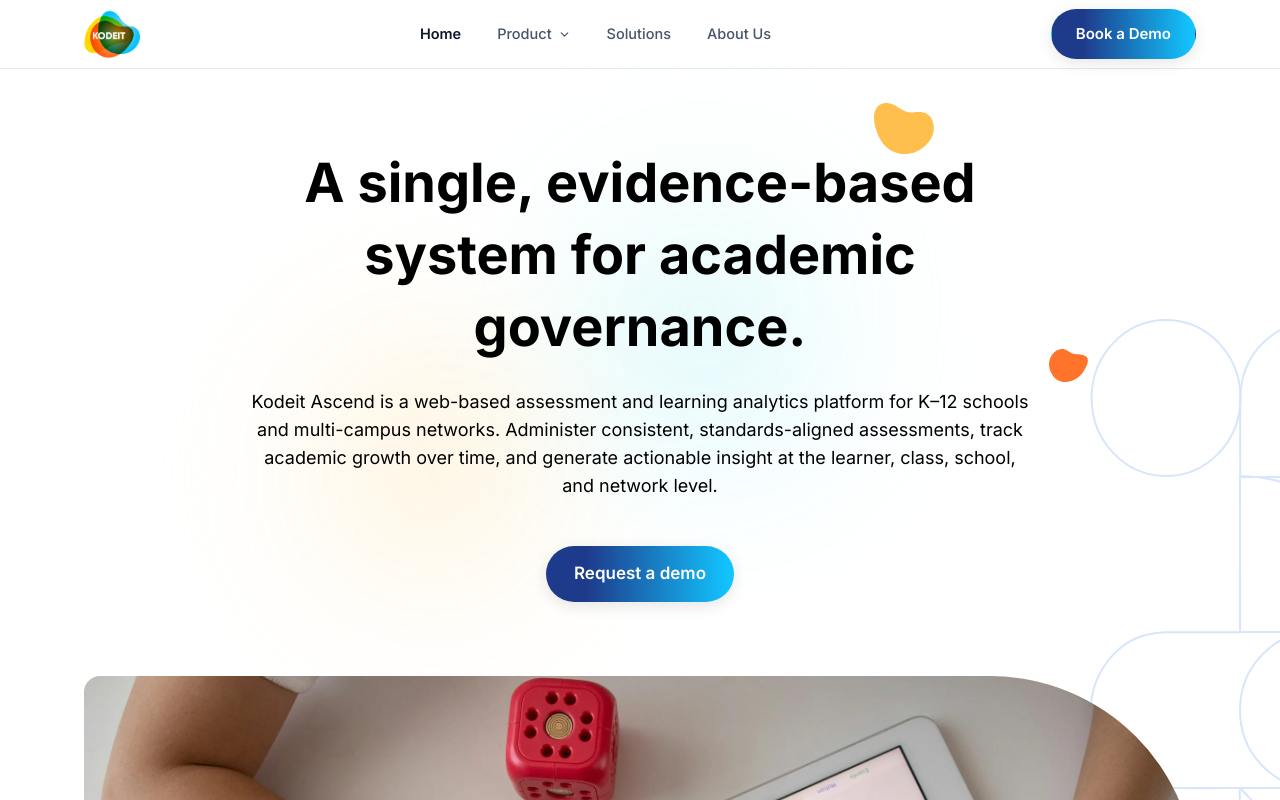
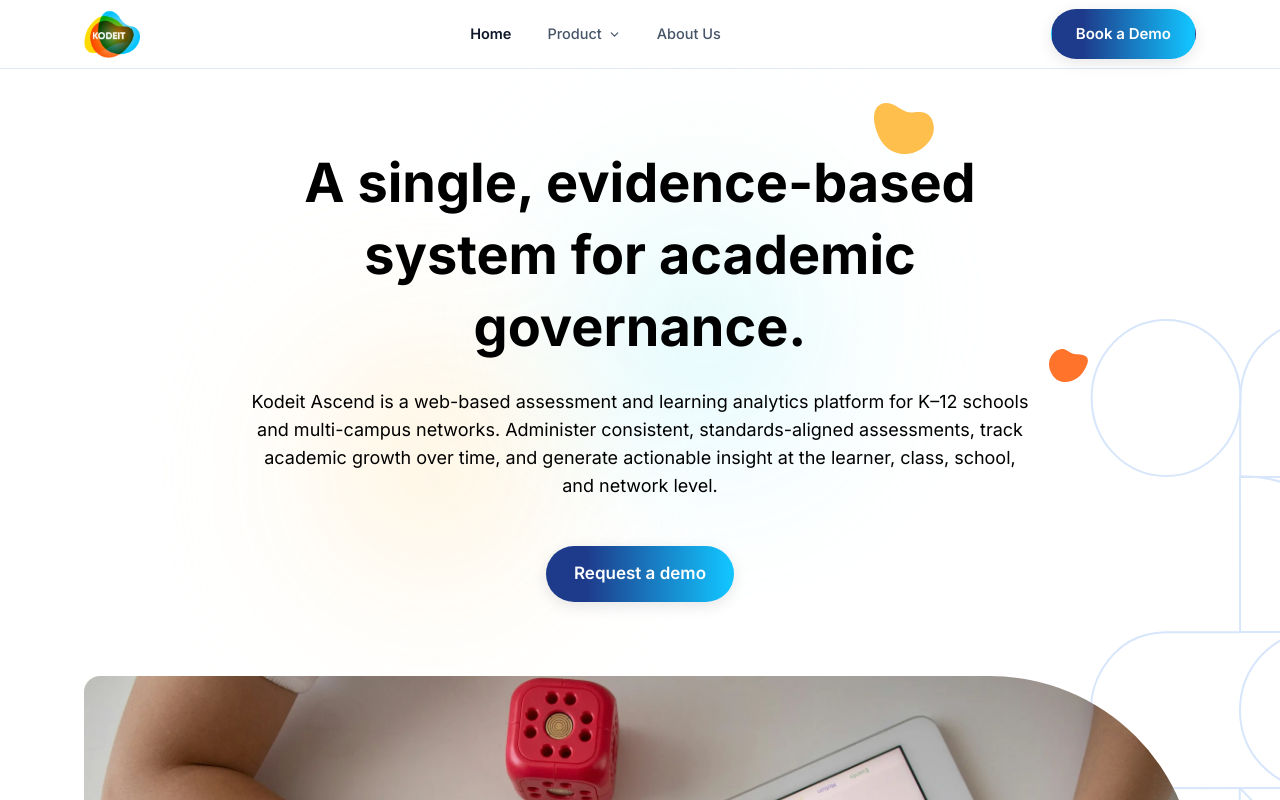
Before and after one commit to techviron-admin/kodeit-ascend, a Next.js app in the folder kodeit-next/: page / in a window 1280 px wide. Shown: the top 800 px of the page. Built offline with nearby package versions, Linux system fonts and the light colour scheme.

Commit message:
Remove Solutions from navbar

```diff
--- a/kodeit-next/components/SiteHeader.jsx
+++ b/kodeit-next/components/SiteHeader.jsx
@@ -117,11 +117,6 @@
             </div>
           </div>
           <div className="nav-item">
-            <a href="#" className="nav-link">
-              Solutions
-            </a>
-          </div>
-          <div className="nav-item">
             <Link href="/about" className="nav-link">
               About Us
             </Link>
```
